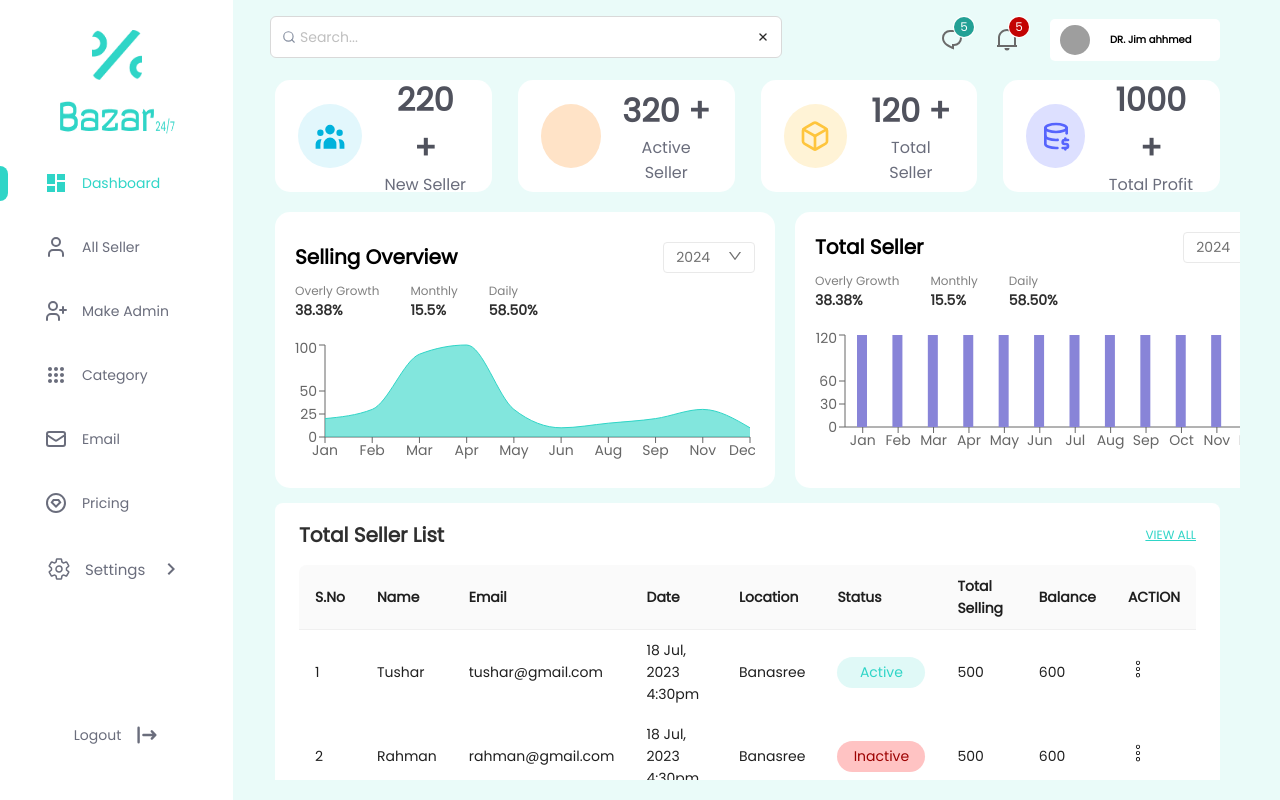
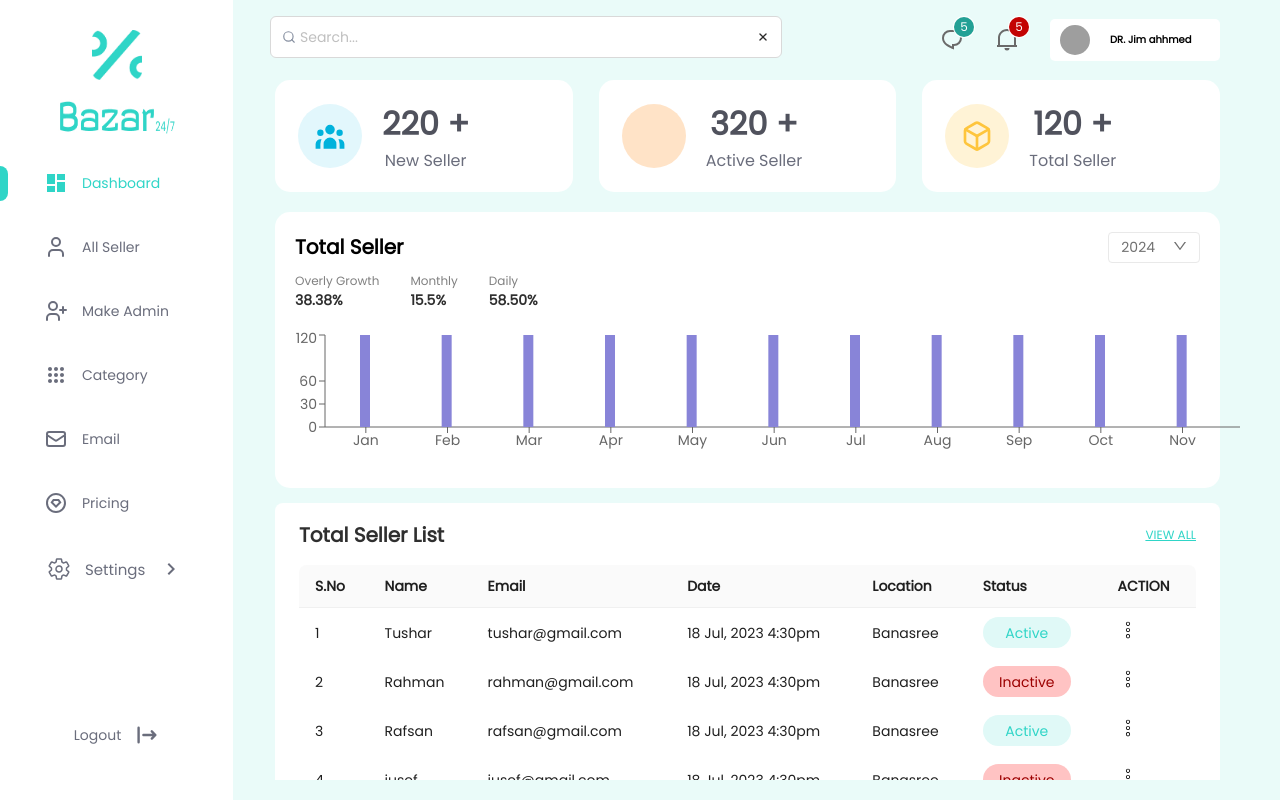
Before and after one commit to bdCalling-Sdt-hub/Faisal-Dashboard, a React (Vite) app: page / in a window 1280 px wide. Built offline with nearby package versions, Linux system fonts and the light colour scheme; grey boxes are pictures that could not be loaded; some icons are missing.

Commit message:
:hammer: modify emails page

```diff
--- a/src/Components/Dashboard/TotalSellerListTable.jsx
+++ b/src/Components/Dashboard/TotalSellerListTable.jsx
@@ -153,16 +153,6 @@ const TotalSellerListTable = () =>{
           </p>
         )
       },
-      {
-        title: "Total Selling",
-        dataIndex: "selling",
-        key: "selling",
-      },
-      {
-        title: "Balance",
-        dataIndex: "balance",
-        key: "balance",
-      },
 
       {
         title: "ACTION",
--- /dev/null
+++ b/src/Components/SellerDetails/BannerProducts.jsx
@@ -0,0 +1,84 @@
+import { Table } from 'antd';
+import React from 'react'
+
+const data = [
+    {
+      key: "1",
+      image: "https://www.custommacbd.com/cdn/shop/products/iphone-14-pro-Max-deeppurple-Custom-Mac-BD_06a3babc-a8fa-4ab1-8bb1-6fa5b55e0dd9.jpg?v=1662622355",
+      name: "Iphone 14 pro max",
+      price: "600",
+      selling: "500",
+      status: "In Stock",
+    },
+    {
+      key: "2",
+      image: "https://www.clove.co.uk/cdn/shop/products/iphone-13-mini-starlight_1200x.jpg?v=1665065093",
+      name: "Iphone 13 Mini",
+      price: "600",
+      selling: "500",
+      status: "In Stock",
+    },
+    {
+      key: "3",
+      image: "https://cdn.dxomark.com/wp-content/uploads/medias/post-127929/Google-Pixel-7_featured-image-packshot-review.jpg",
+      name: "Google Pixel 7",
+      price: "600",
+      selling: "500",
+      status: "Out of Stock",
+    },
+  {
+    key: "4",
+    image: "https://www.gizchina.com/wp-content/uploads/images/2022/05/Google-Pixel-7-Pro.jpg",
+    name: "Google Pixel 7 Pro",
+    price: "600",
+    selling: "500",
+    status: "Out of Stock",
+  }
+]
+
+const BannerProducts = () => {
+
+  const columns = [
+    {
+      title: "Serial No.",
+      dataIndex: "no",
+      key: "no",
+      render: (_,record) => (
+        <p>{record.key}</p>
+      ),
+    },
+    {
+      title: "Image",
+      dataIndex: "image",
+      key: "image",
+      render: (_,record) => (
+        <img src={record?.image} style={{width:"40px", height: "40px"}}  alt="" />
+      ),
+    },
+    {
+      title: "Name",
+      dataIndex: "name",
+      key: "name",
+    },
+    {
+      title: "Price",
+      dataIndex: "price",
+      key: "price",
+      render: (_,record) => (
+        <p>${record?.price}</p>
+      ),
+    }
+  ];
+
+    return (
+        <div>
+            <Table
+                columns={columns}
+                dataSource={data.slice(0, 3)}
+                pagination={false}
+            />
+        </div>
+    )
+}
+
+export default BannerProducts
--- a/src/Pages/Dashboard/DashboardHome/DashboardHome.jsx
+++ b/src/Pages/Dashboard/DashboardHome/DashboardHome.jsx
@@ -34,13 +34,13 @@ function DashboardHome() {
       count: "120",
       icon: <LuBox  color="#FEC53D" size={32}/>,
       bgColor: "#FFF3D6"
-    },
+    },/*
     {
       name: "Total Profit",
       count: "1000",
       icon: <TbDatabaseDollar color="#5664FD" size={32} />,
       bgColor: "#DDE0FF"
-    },
+    }, */
   ]
 
   return (
@@ -48,7 +48,7 @@ function DashboardHome() {
       <Row gutter={26}>
         {
           data.map((item, index)=>
-            <Col key={index}  xs={{span:24}} sm={{span:24}} md={{span:12}} lg={{span:6}}>
+            <Col key={index}  xs={{span:24}} sm={{span:24}} md={{span:12}} lg={{span:8}}>
               <div  className='income-card'>
                   <div
                     style={{
@@ -86,16 +86,18 @@ function DashboardHome() {
           )
         }
       </Row>
-      <div style={{ marginTop: "20px", marginBottom: "15px", display: "grid" ,gridTemplateColumns: "auto auto auto", gap: "20px" }} >
-            <div  style={{ width: '500px', height: "276px", borderRadius:"15px", padding:"20px",backgroundColor:"#fff"}}>
+
+      <div style={{ marginTop: "20px", marginBottom: "15px", display: "flex" , gap: "20px" }} >
+            {/* <div  style={{ width: '500px', height: "276px", borderRadius:"15px", padding:"20px",backgroundColor:"#fff"}}>
               <DailyOverviewChart />
-            </div>
+            </div> */}
 
             <div
               style={{
+
                 borderRadius: "15px",
                 backgroundColor: "#fff",
-                width: '500px',
+                width: '100%',
                 height: "276px",
                 padding:"10px 20px 20px 20px"
               }}
@@ -107,7 +109,7 @@ function DashboardHome() {
               style={{
                 borderRadius: "15px",
                 backgroundColor: "#fff",
-                width: '500px',
+                width: '48%',
                 height: "276px",
                 padding:"10px 20px 20px 20px"
               }}
--- a/src/Pages/Dashboard/DashboardHome/TotalSellerChart.jsx
+++ b/src/Pages/Dashboard/DashboardHome/TotalSellerChart.jsx
@@ -173,7 +173,7 @@ const TotalSellerChart = () => {
     <div
     >
       <BarChart
-        width={495}
+        width={1050}
         height={132}
         data={data}
         style={{marginLeft:"-35px"}}
--- a/src/Pages/Dashboard/Emails.jsx
+++ b/src/Pages/Dashboard/Emails.jsx
@@ -158,6 +158,12 @@ const Emails = () => {
 
                             {/* email list */}
                             <div>
+                                <div style={{display: "flex", alignItems: "center", justifyContent: "space-between", padding: "0 18px 0 18px",}}>
+                                    <p style={{width: "5%", textAlign: "center"}}>Name</p>
+                                    <p style={{width: 0, textAlign: "center"}}>email</p>
+                                    <p style={{width: "25%",}}>Details</p>
+                                    <p style={{width: "5%", textAlign: "center"}}>Time</p>
+                                </div>
                                 {
                                     [...Array(10).keys()].map((item, index)=>
                                         <div key={index}
@@ -174,6 +180,7 @@ const Emails = () => {
                                                 }}
                                             >
                                                 <p>Jullu Jalal</p>
+                                                <p>jullu@gmail.com</p>
                                                 <p>Our Bachelor of Commerce program is ACBSP-accredited.</p>
                                                 <p>8:38 AM</p>
                                             </div>
--- a/src/Pages/Dashboard/SellerDetails.jsx
+++ b/src/Pages/Dashboard/SellerDetails.jsx
@@ -22,6 +22,7 @@ import {
     ResponsiveContainer,
 } from 'recharts';
 import SellingProductList from '../../Components/SellerDetails/SellingProductList';
+import BannerProducts from '../../Components/SellerDetails/BannerProducts';
 
 const data = [
     {
@@ -130,7 +131,7 @@ const SellerDetails = () => {
 
                 {/* seller details section */}
                 <div style={{
-                    width: "100%",
+                    width: "30%",
                     height: "334px",
                     backgroundColor: "white",
                     padding: "18px",
@@ -142,10 +143,10 @@ const SellerDetails = () => {
                             margin: "0 auto 11px auto"
                         }}
                     >
-                        <div style={{width: "100%", display: "flex", alignItems: "center", justifyContent: "center"}}>
+                        <div style={{width: "100%", display: "flex", alignItems: "center", marginBottom: 12, justifyContent: "center"}}>
                             <img
                                 src="https://cdn.retouchme.com/blogs/55-1657818846-lg.webp"
-                                style={{width: "69px",  textAlign:"center", height: "69px", borderRadius: "100%", margin: "0 auto 0 auto"}}
+                                style={{width: 150,  textAlign:"center", height: 150, borderRadius: "100%", margin: "0 auto 0 auto"}}
                                 alt="profile"
                             />
                         </div>
@@ -165,89 +166,18 @@ const SellerDetails = () => {
                         </div>
                         <p style={{fontSize: "12px",  textAlign:"center", fontWeight: 400, color: "#6A6D7C"}}>info@gmail.com</p>
                     </div>
-
-                    <div style={{display: "flex", alignItems: "center", justifyContent: "space-between"}}>
-                        {
-                            newData.map((item, index)=>
-                            <div
-                                style={{
-                                    width: "171px",
-                                    boxShadow: "0px 4px 10px rgba(0, 0, 0, 0.1)",
-                                    borderRadius: "20px",
-                                    padding: "18px"
-                                }}
-                            >
-                                <div
-                                    style={{
-                                        width: "35px",
-                                        height: "35px",
-                                        background: "#E8E8E8",
-                                        borderRadius: "8px",
-                                        display: "flex", alignItems: "center", justifyContent: "center"
-                                    }}
-                                >
-                                    {item.icon}
-                                </div>
-                                <p style={{margin: "4px 0 8px 0", color: "#6A6D7C",  fontSize: "12px", fontWeight: 400}}>{item?.name}</p>
-                                <p style={{ fontSize: "16px", fontWeight: 500}}>$ {item?.balance}</p>
-                                <p style={{ fontSize: "12px", display: "flex", alignItems: "center", gap: "8px", fontWeight: 400, color: "#16C098"}}><AiOutlineStock size={16} />  {item?.trade}</p>
-                            </div>
-                            )
-                        }
-
-                    </div>
                 </div>
 
                 {/* overall sales section  */}
                 <div style={{
-                    width: "100%",
+                    width: "70%",
                     height: "334px",
                     backgroundColor: "white",
                     padding: "12px",
                     borderRadius: "8px"
                 }}>
-                    <div style={{display : "flex", alignItems: "center", justifyContent : "space-between"}}>
-                        <p style={{marginBottom: "7px", color: '#6A6D7C', fontSize: "12px", fontWeight: 400}}>Overall Sales</p>
-                        <Dropdown menu={{ items, onClick }} >
-                            <p style={{
-                                cursor: "pointer",
-                                color:'#717171',
-                                border: "1px solid #E9E9E9",
-                                borderRadius: "4px",
-                                padding: "4px 12px"
-                            }} onClick={(e) => e.preventDefault()}
-                            >
-                                {year}
-                                <DownOutlined style={{paddingLeft: "18px"}} color='#717171' />
-                            </p>
-                        </Dropdown>
-                    </div>
-
-                    <div style={{display: "flex", alignItems:"center", gap: "20px"}}>
-                        <p style={{marginBottom: "7px", color: '#6A6D7C', fontSize: "24px", fontWeight: 700}}>$348,253.65</p>
-                        <p style={{marginBottom: "7px", color: '#2FD5C7', fontSize: "14px", fontWeight: 400, display: "flex", gap:"8px", alignItems: "center"}}><AiOutlineStock size={16} /> 13.02%</p>
-                    </div>
-
-                    <div style={{width: "100%", height: "100%"}}>
-                        <LineChart
-                            width={780}
-                            height={230}
-                            data={data}
-                            syncId="anyId"
-                            margin={{
-                            top: 10,
-                            right: 30,
-                            left: 0,
-                            bottom: 0,
-                            }}
-                        >
-                            <CartesianGrid strokeDasharray="3" />
-                            <XAxis dataKey="name" />
-                            <YAxis dataKey="amt" />
-                            <Tooltip />
-                            <Line type="monotone" dataKey="uv" stroke="#8884d8" fill="#8884d8" />
-                        </LineChart>
-                    </div>
+                    <h1 style={{fontSize: "20px", fontWeight: 600, color: "#2F2F2F", marginBottom: 10}}>Banner Products</h1>
+                    <BannerProducts/>
                 </div>
             </div>
 
--- a/src/Pages/Dashboard/TotalSellerList.jsx
+++ b/src/Pages/Dashboard/TotalSellerList.jsx
@@ -292,16 +292,6 @@ const TotalSellerList = () => {
             </p>
           )
         },
-        {
-          title: "Total Selling",
-          dataIndex: "selling",
-          key: "selling",
-        },
-        {
-          title: "Balance",
-          dataIndex: "balance",
-          key: "balance",
-        },
 
         {
           title: "ACTION",
```
